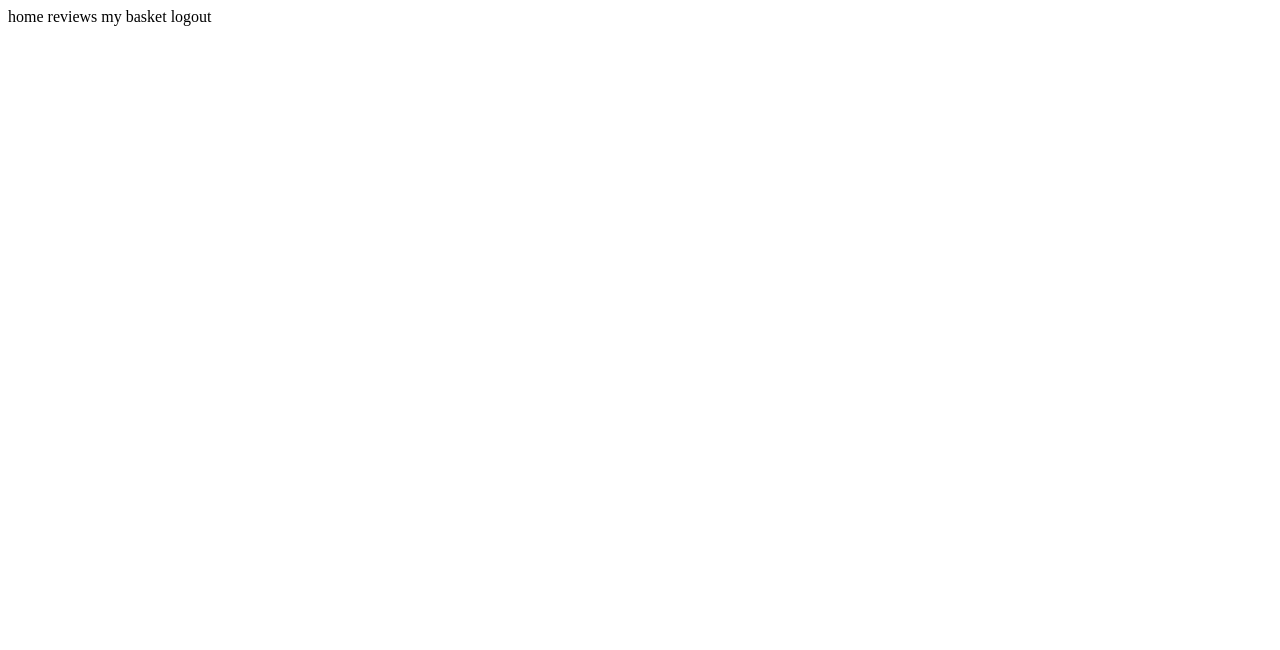
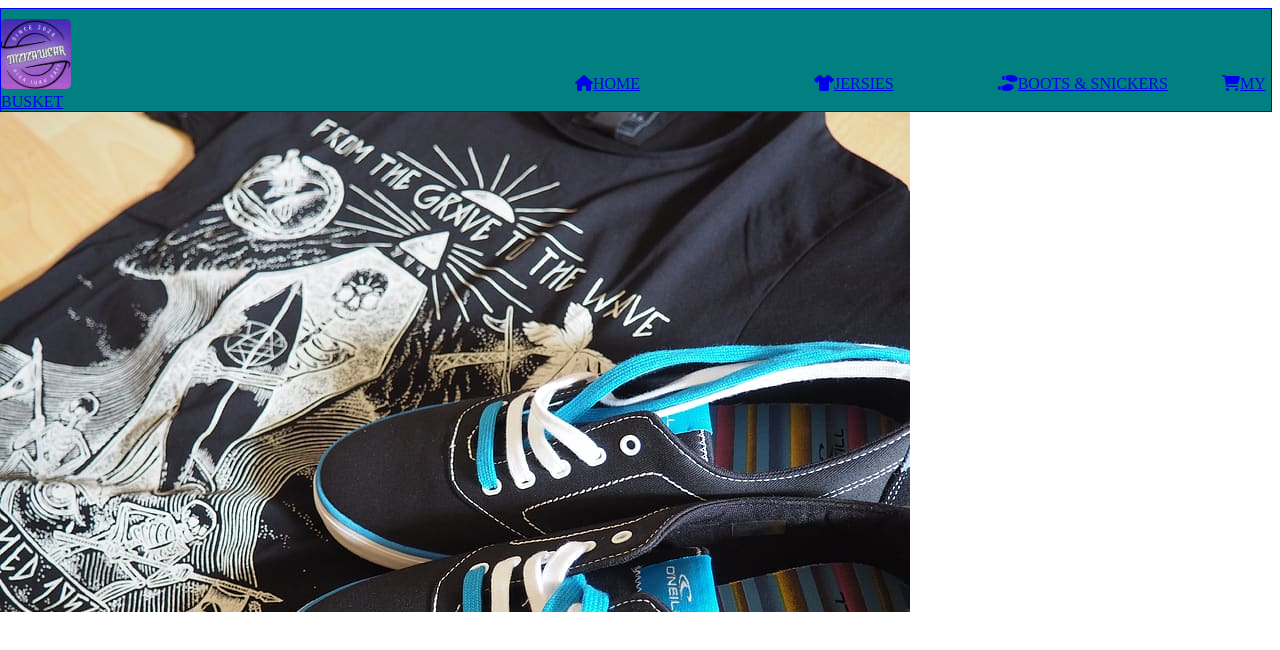
Before and after one commit to babumhenga/MZIZA-WEAR, a plain HTML site: page mziza.html in a window 1280 px wide. Drawn offline with Linux system fonts and the light colour scheme.

Commit message:
nav bar with diffrent pages for each item

```diff
--- a/mziza.css
+++ b/mziza.css
@@ -0,0 +1,57 @@
+*{
+    margin-left: 0;
+}
+.navbar{
+    border:1px solid blue;
+    background-color: teal;
+    position: relative;
+}
+
+#logo{
+    width:70px;
+    height:70px;
+    border-radius: 5px;
+    margin-top: 10px;
+}
+#hom{
+    height:40px;
+    width: 200px;
+    margin-left: 500px;
+}
+#hom:hover{
+    background-color:rgb(21, 84, 202);
+}
+#jezi{
+    margin-left:10px;
+    height:40px;
+    width: 200px;
+    margin-left: 170px;
+    margin-bottom: 10px;
+}
+#jezi:hover{
+    background-color:rgb(68, 0, 255);
+}
+#gwanda{
+    margin-left:10px;
+    height:40px;
+    width: 200px;
+    margin-left: 100px;
+}
+#gwanda:hover{
+    background-color:rgba(54, 14, 231, 0.623);
+}
+#cart{
+    margin-left:10px;
+    height:40px;
+    width: 200px;
+    margin-left: 50px;
+}
+#cart:hover{
+    background-color:rgb(53, 38, 250);
+}
+.landing-page{
+    background-image:url(bakground.jpg);
+    background-repeat: no-repeat;
+    width:1000px;
+    height: 500px;
+}
--- a/mziza.html
+++ b/mziza.html
@@ -3,15 +3,21 @@
 <head>
     <meta charset="UTF-8">
     <meta name="viewport" content="width=device-width, initial-scale=1.0">
+    <link rel="stylesheet" href="mziza.css">
+    <link rel="icon" type="image/x-icon" href="/images/logo.ico">
+    <script src="https://kit.fontawesome.com/6bae97e5be.js" crossorigin="anonymous"></script>
     <title>MZIZA WEAR</title>
 </head>
     <body>
-        <span class="navbar">
-                <span>home</span>
-                <span>reviews</span>
-                <span>my basket</span>
-                <span>logout</span>
-            </div>
-        </span>
+        <div class="navbar">
+            <a href="mziza.html"><img src="/images/logo.ico.PNG" alt="mzizalogo" id="logo" ></a>
+            <span id="hom"><a href="mziza.html"><i class="fa-solid fa-house"></i>HOME</a></span>
+            <span id="jezi"><a href="jezi.html"><i class="fa-solid fa-shirt"></i>JERSIES</a></span>
+            <span id="gwanda"><a href="gwanda.html"><i class="fa-solid fa-shoe-prints"></i>BOOTS & SNICKERS</a></span>
+            <span id="cart"><a href="cart.html"><i class="fa-solid fa-cart-shopping"></i>MY BUSKET</a></span>
+        </div>
+        <section class="landing-page">
+
+        </section>
     </body>
 </html>
```
Also changed, not shown: cart.html (added, +16 -0 lines), gwanda.html (added, +17 -0 lines), jezi.html (added, +17 -0 lines), bakground.jpg (added), images/logo.ico.PNG (added).
